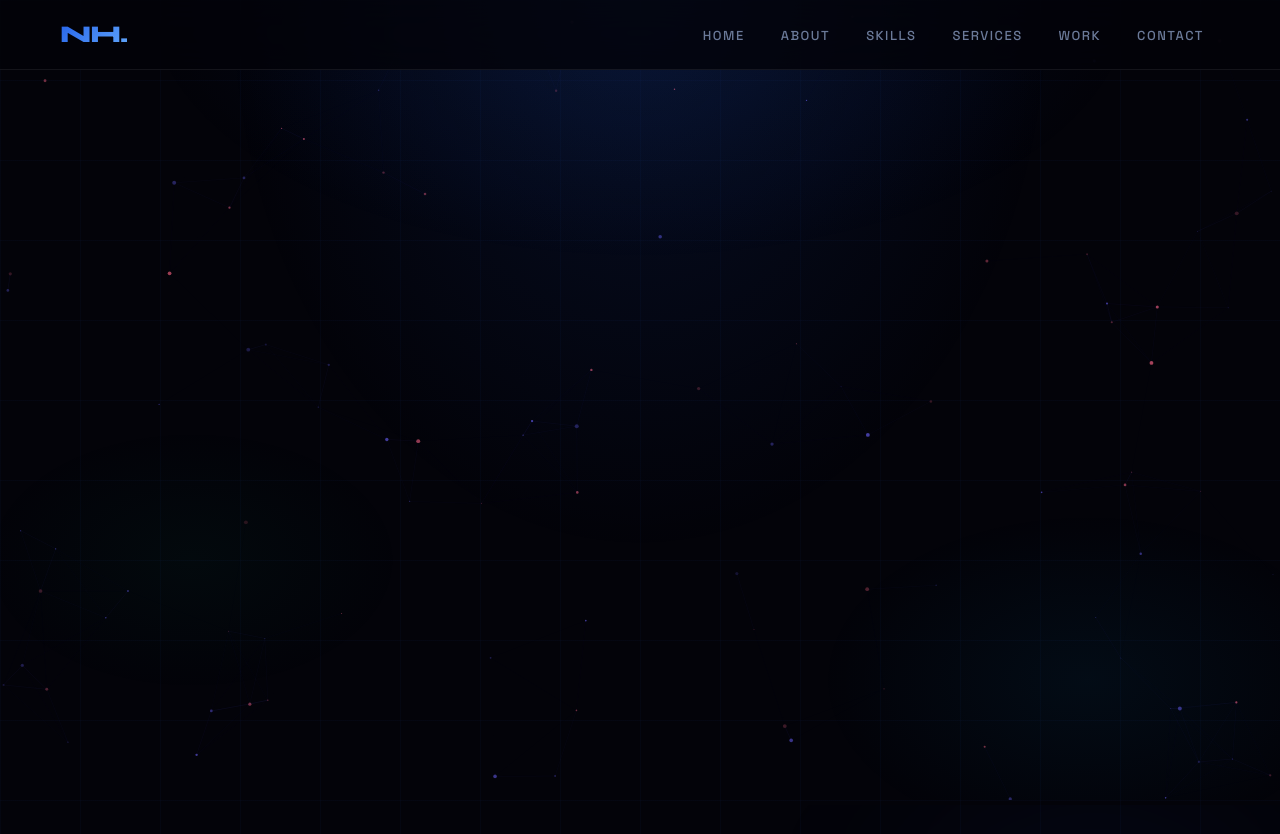
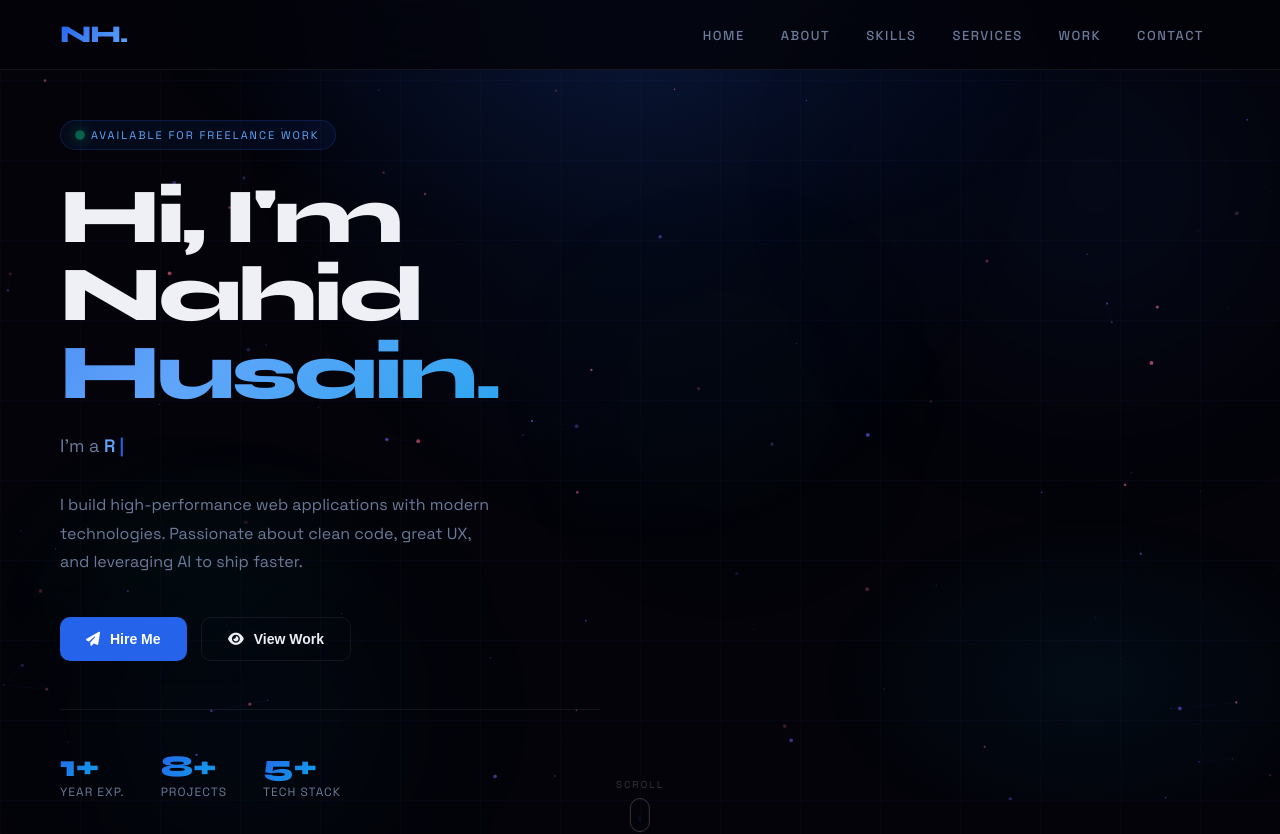
Before and after one commit to Nahid788-coder/portfolio, a React (Vite) app: page / in a window 1280 px wide. Shown: the top 834 px of the page. Built offline with nearby package versions, Linux system fonts and the light colour scheme.

Commit message:
Fix: restore #bg-canvas fixed positioning to remove empty top space

```diff
--- a/src/App.css
+++ b/src/App.css
@@ -61,6 +61,14 @@ h1, h2, h3, h4 { font-family: 'Syne', sans-serif; }
 }
 
 /* ============ LAYOUT ============ */
+#bg-canvas {
+  position: fixed;
+  top: 0; left: 0;
+  width: 100%; height: 100%;
+  z-index: 0;
+  pointer-events: none;
+}
+
 .main { position: relative; z-index: 1; }
 
 /* Top radial glow */
```
